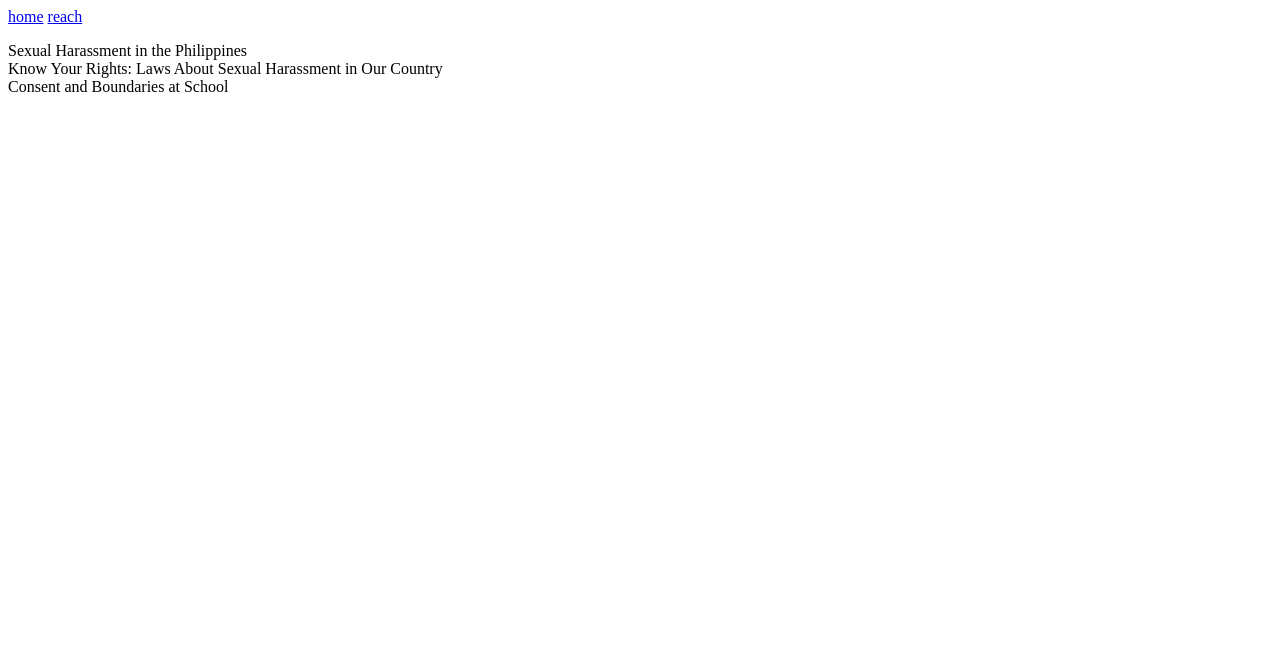
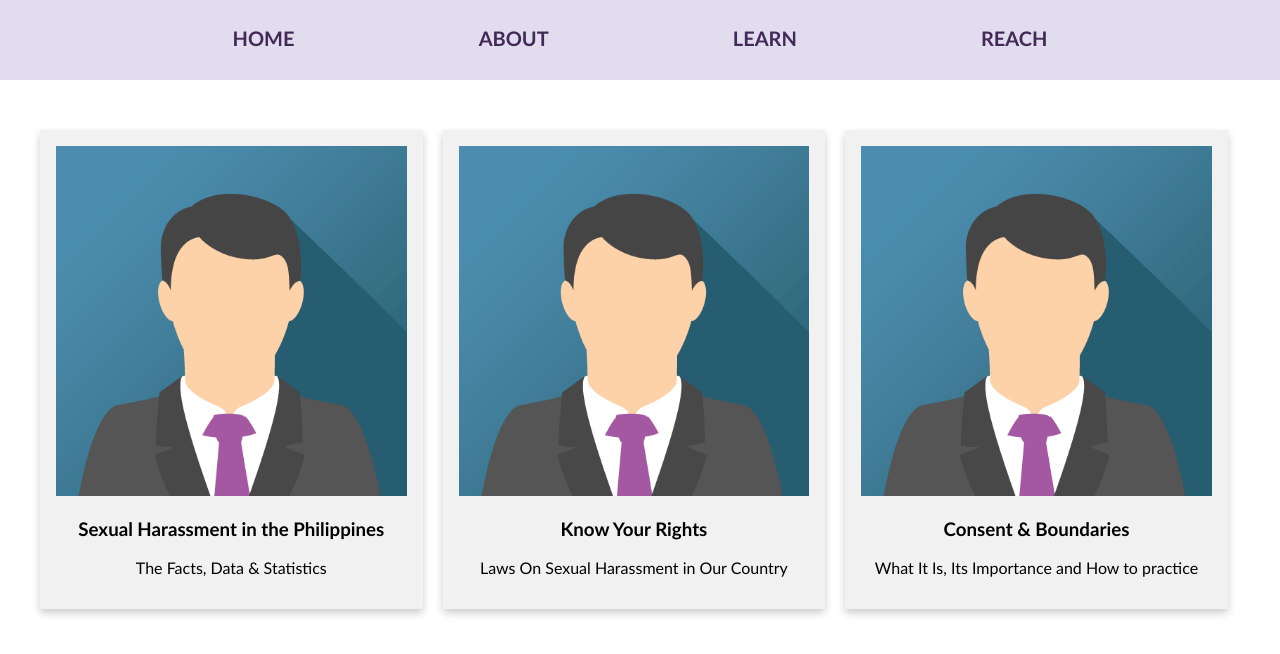
Before and after one commit to etrmarasigan/Sr14_Marasigan_CS3Project, a plain HTML site: page learn.html in a window 1280 px wide. Drawn offline with Linux system fonts and the light colour scheme.

Commit message:
Started with the design. Added a header and card for the learn page.

```diff
--- a/learn.html
+++ b/learn.html
@@ -4,17 +4,49 @@
   <head>
     <meta charset="utf-8">
     <meta name="description" content="Some things to read to learn more about sexual harassment.">
-    <title>Learn</title>
+    <link rel="stylesheet" type="text/css" href="style.css"/>
+    <title>learn ;</title>
   </head>
 
   <body>
 
-    <a href=index.html> home</a>
-    <a href=resources.html> reach </a>
+    <div class="nav">
+      <ul>
+        <li><a href="index.html">HOME</a></li>
+        <li><a href="about.html">ABOUT</a></li>
+        <li><a href="learn.html">LEARN</a></li>
+        <li><a href="resources.html">REACH</a></li>
+      </ul>
+    </div>
 
-   <p> Sexual Harassment in the Philippines<br>
-    Know Your Rights: Laws About Sexual Harassment in Our Country<br>
-   Consent and Boundaries at School</p>
+    <div class="row">
+  <div class="column">
+    <div class="card">
+      <img src="placeholder.png">
+      <h3>Sexual Harassment in the Philippines</h3>
+      <p>The Facts, Data & Statistics</p>
+    </div>
+  </div>
+
+  <div class="column">
+    <div class="card">
+      <img src="placeholder.png">
+      <h3>Know Your Rights</h3>
+      <p>Laws On Sexual Harassment in Our Country</p>
+    </div>
+  </div>
+
+  <div class="column">
+    <div class="card">
+      <img src="placeholder.png">
+      <h3>Consent & Boundaries</h3> <!--pls change title-->
+      <p>What It Is, Its Importance and How to practice</p> <!--this too-->
+    </div>
+  </div>
+
+
+
+
   </body>
 
 </html>
--- /dev/null
+++ b/style.css
@@ -0,0 +1,93 @@
+body{
+  margin-top: -20px;
+  margin-left: 0px;
+  margin-right: 0px;
+  font-family: trebuchet ms;
+}
+
+.nav{
+ list-style:none;
+ margin:0;
+ padding:0;
+ text-align:center;
+}
+
+.nav li{
+  margin: 0;
+  display:inline;
+  padding: 10px 80px 10px 80px;
+  background-color: #e2ddee;
+  text-decoration: none;
+}
+
+.nav a{
+  text-decoration: none;
+  color:#422956;
+  font-size: 20px;
+  font-weight: bold;
+}
+
+.nav ul{
+  background-color: #e2ddee;
+  padding: 20px;
+}
+
+.nav a{
+    display:inline-block;
+    padding:10px;
+}
+
+.resources{
+  margin: auto;
+  width: 60%;
+  padding: 10px;
+  font-size: 16px;
+}
+
+* {
+  box-sizing: border-box;
+}
+
+.column {
+  float: left;
+  width: 33%;
+  padding: 0 10px;
+}
+
+.row {margin: 50px 30px 50px 30px;}
+
+.row:after {
+  content: "";
+  display: table;
+  clear: both;
+}
+
+@media screen and (max-width: 300px max-height:200px) {
+  .column {
+    width: 100%;
+    display: block;
+    margin-bottom: 20px;
+  }
+}
+
+.card img{
+  max-width:100%;
+  max-height:100%
+}
+
+.card {
+  box-shadow: 0 4px 8px 0 rgba(0, 0, 0, 0.2);
+  padding: 16px;
+  text-align: center;
+  background-color: #f1f1f1;
+}
+
+.card:hover{
+  box-shadow: 0 12px 24px 0 rgba(0, 0, 0, 0.2);
+  padding: 16px;
+  background-color: #f1f1f1;
+}
+
+.resources h3{
+  margin-bottom: -15px;
+}
```
Also changed, not shown: index.html (+10 -3 lines), resources.html (+22 -4 lines), about.html (added), placeholder.png (added).
